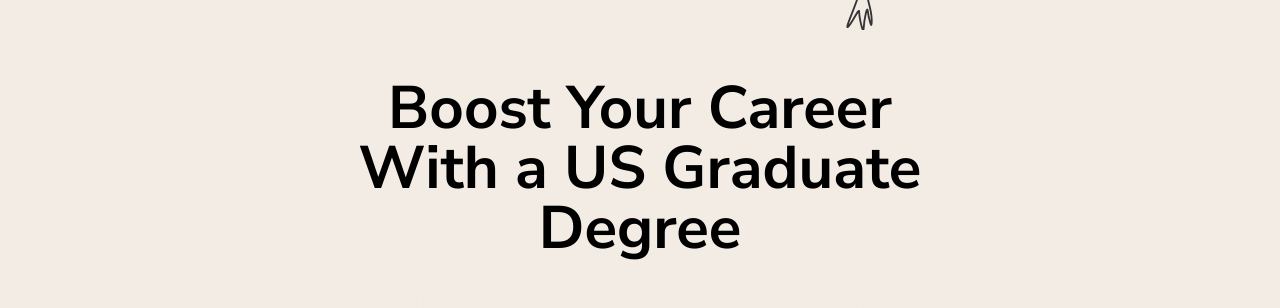
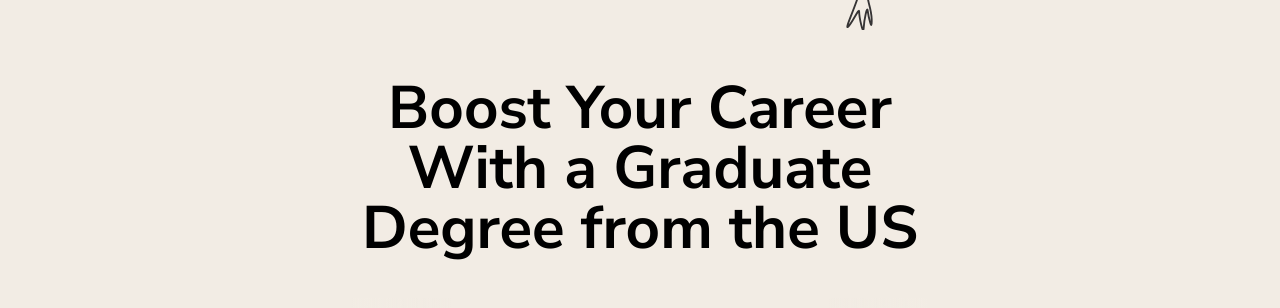
Before and after one commit to trustdan/caprawise-nextjs-education-consulting-website, a Next.js app: page / in a window 1280 px wide. Shown: the part 360-668 px from the top of the page. Built offline with nearby package versions, Linux system fonts and the light colour scheme; no server answers.

Commit message:
edit home-page-section-1 h1 text

```diff
--- a/app/components/HomeClient.tsx
+++ b/app/components/HomeClient.tsx
@@ -149,7 +149,7 @@ export default function HomeClient() {
         </div>
         <h1 className="gsap-section-1 text-5xl lg:text-6xl font-semibold max-w-[600px] text-center mx-auto pt-2 opacity-0">
           {language === "en"
-            ? "Boost Your Career With a US Graduate Degree"
+            ? "Boost Your Career With a Graduate Degree from the US"
             : "ABD Diplomasıyla Kariyerinizde Fark Yaratın"}
         </h1>
         <div className="gsap-section-1 opacity-0">
```
